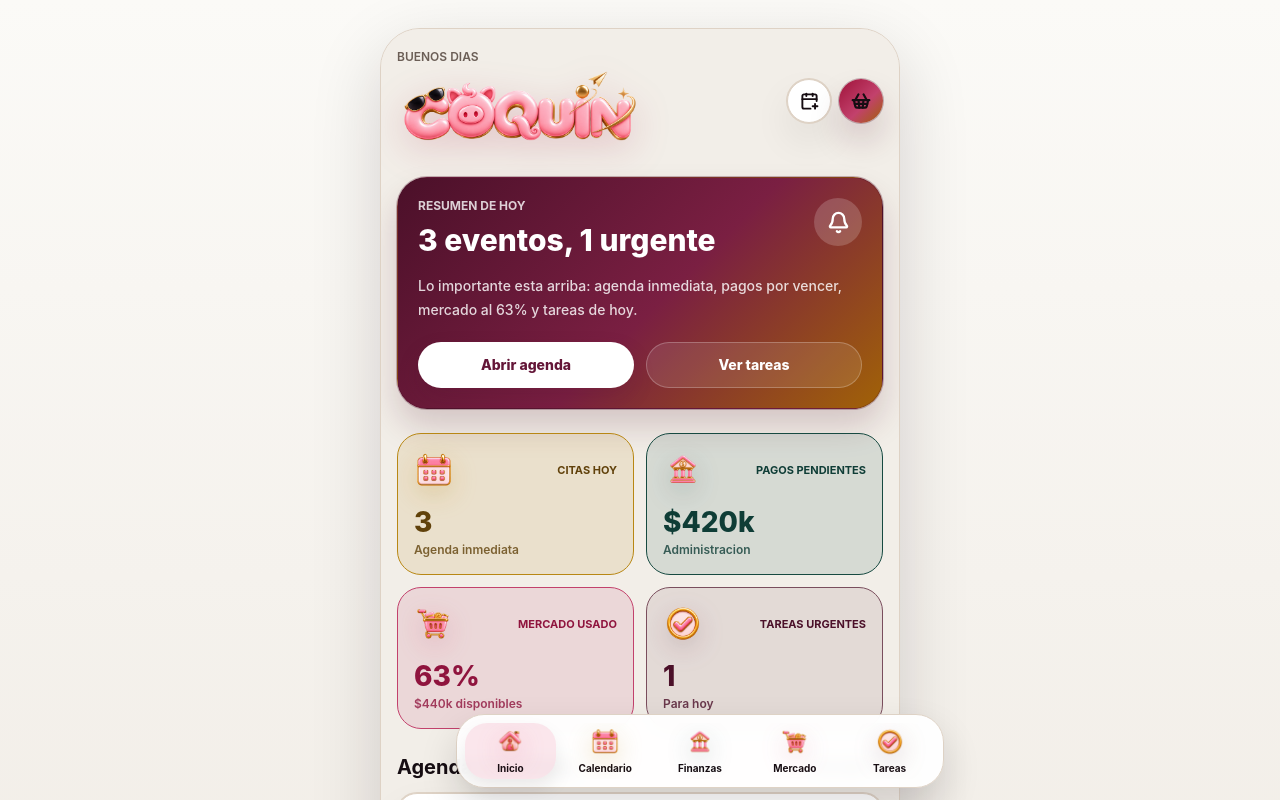
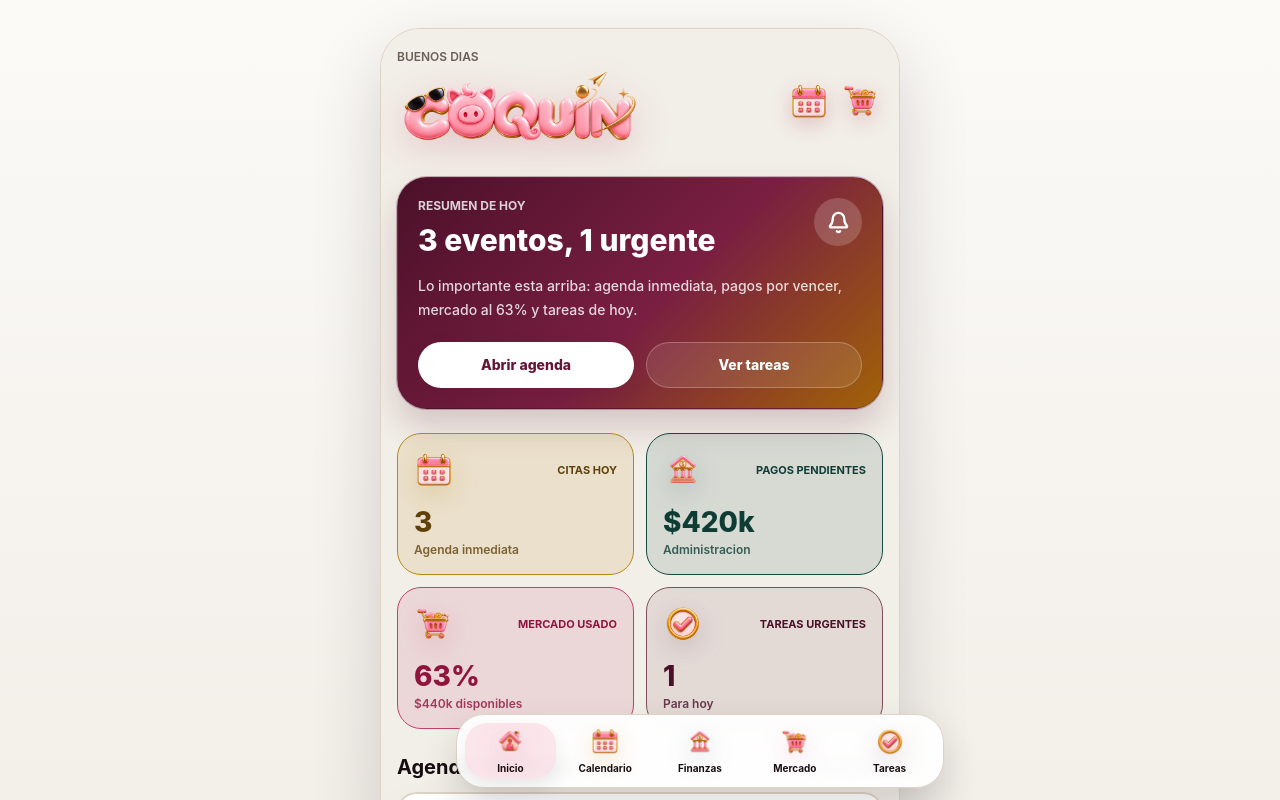
Before and after one commit to luismanuelcon/coquin, a Next.js app: page / in a window 1280 px wide. Shown: the top 800 px of the page. Built offline with nearby package versions, Linux system fonts and the light colour scheme.

Commit message:
ui(header): usa iconos 3D de calendario y mercado en la cabecera

```diff
--- a/src/app/globals.css
+++ b/src/app/globals.css
@@ -257,6 +257,28 @@ a {
   filter: drop-shadow(0 8px 13px color-mix(in srgb, var(--module-color) 24%, transparent));
 }
 
+.header-icon-button {
+  position: relative;
+  display: grid;
+  flex: 0 0 auto;
+  place-items: center;
+  width: 44px;
+  height: 44px;
+  border-radius: var(--radius-full);
+  filter: drop-shadow(0 6px 10px rgb(159 18 57 / 22%));
+  transition:
+    transform var(--motion-base) var(--ease-standard),
+    filter var(--motion-base) var(--ease-standard);
+}
+
+.header-icon-button:hover {
+  filter: drop-shadow(0 10px 16px rgb(159 18 57 / 28%));
+}
+
+.header-icon-button:active {
+  transform: translateY(1px) scale(0.96);
+}
+
 .module-icon-nav {
   width: 30px;
   height: 30px;
--- a/src/components/layout/app-chrome.tsx
+++ b/src/components/layout/app-chrome.tsx
@@ -1,6 +1,6 @@
 "use client";
 
-import { CalendarPlus, ShoppingBasket } from "lucide-react";
+import Image from "next/image";
 import Link from "next/link";
 import { usePathname } from "next/navigation";
 import { CoquinMark } from "@/components/brand/coquin-mark";
@@ -45,17 +45,31 @@ export function AppChrome({ children }: AppChromeProps) {
             <div className="flex shrink-0 gap-2">
               <Link
                 href="/calendar"
-                className="interactive-surface grid size-11 shrink-0 place-items-center rounded-full border border-[var(--surface-stroke)] bg-[var(--panel)] text-[var(--text)] shadow-[var(--shadow-soft)]"
+                className="header-icon-button"
                 aria-label="Abrir agenda"
               >
-                <CalendarPlus aria-hidden="true" size={19} strokeWidth={2.4} />
+                <Image
+                  src="/modules/calendario.png"
+                  alt=""
+                  width={40}
+                  height={40}
+                  className="h-10 w-10 object-contain"
+                  priority
+                />
               </Link>
               <Link
                 href="/market"
-                className="interactive-surface grid size-11 shrink-0 place-items-center rounded-full bg-[image:var(--gradient-alert)] text-white shadow-[var(--shadow-active)]"
+                className="header-icon-button"
                 aria-label="Abrir mercado"
               >
-                <ShoppingBasket aria-hidden="true" size={20} strokeWidth={2.6} />
+                <Image
+                  src="/modules/mercado.png"
+                  alt=""
+                  width={40}
+                  height={40}
+                  className="h-10 w-10 object-contain"
+                  priority
+                />
               </Link>
             </div>
           </header>
```
